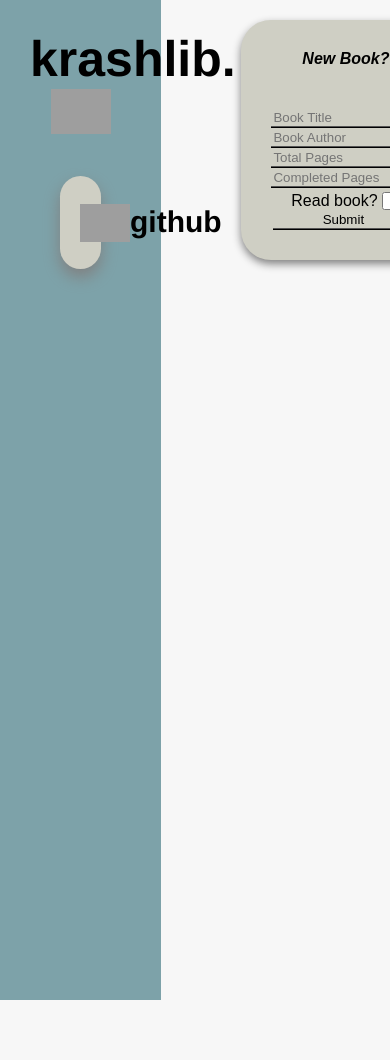
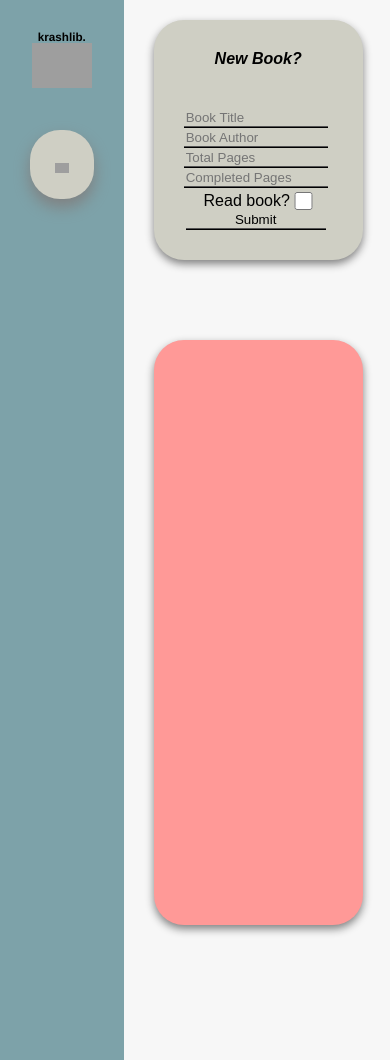
Before and after one commit to krashLanded/krashLanded.github.io, a PHP site: page / in a window 390 px wide. Before the commit the page ends 1000 px from the top, so only its background shows below. Run offline with PHP 8.4, Linux system fonts and the light colour scheme; grey boxes are pictures that could not be loaded.

Commit message:
mobile support

```diff
--- a/style.css
+++ b/style.css
@@ -1,12 +1,16 @@
 html, body {
     margin: 0;
-    overflow: hidden;
+    padding: 0px;
 }
 
 .container {
     display: flex;
     flex-direction: row;
-    height: 1000px;
+    margin:auto;
+    width: 100%;
+
+    height: auto;
+
     background-color: #F7F7F7;
 
 }
@@ -19,7 +23,8 @@
     text-align: center;
     padding: 30px;
     font-weight: bold;
-    font-size: 50px;
+    font-size: 3.0vw;
+    justify-content: center;
 
 }
 
@@ -31,7 +36,7 @@
 }
 
 .book-adder {
-    margin: 50px;
+    margin: 50px auto;
     margin-top: -10px;
     background-color: #CFCFC4;
     padding: 30px;
@@ -77,18 +82,19 @@
 }
 
 .github {
-    margin: 30px;
+    margin: 40px auto;
     background-color: #CFCFC4;
-    padding: 20px;
+    padding: 15px;
     border-radius: 30px;
     box-shadow: 0 8px 16px 0 gray;
-    font-size: 30px;
+    font-size: 1.5vw;
     display: flex;
     flex-direction: row;
-    justify-content: space-evenly;
     align-items: center;
     transition: all 0.5s ease;
     cursor:pointer;
+    justify-content: center;
+    gap: 20px;
 }
 
 .github:hover {
@@ -97,11 +103,30 @@
 }
 
 .github img{
-    width: 50px;
+    width: 3.5vw;
+    height: auto;
     margin-top: 8px;
+    padding: 10px;
 }
 
 a {
     text-decoration: none;
     color: black;
 }
+
+.shelf {
+    margin-top: -10px;
+    background-color: #ff9997;
+    padding: 30px;
+    border-radius: 30px;
+    box-shadow: 0 4px 8px 0 gray;
+    height: 525px;
+    margin: 80px auto;
+
+}
+
+@media screen and (max-width: 900px)  {
+    .git-text {
+      display: none;
+    }
+}
```
